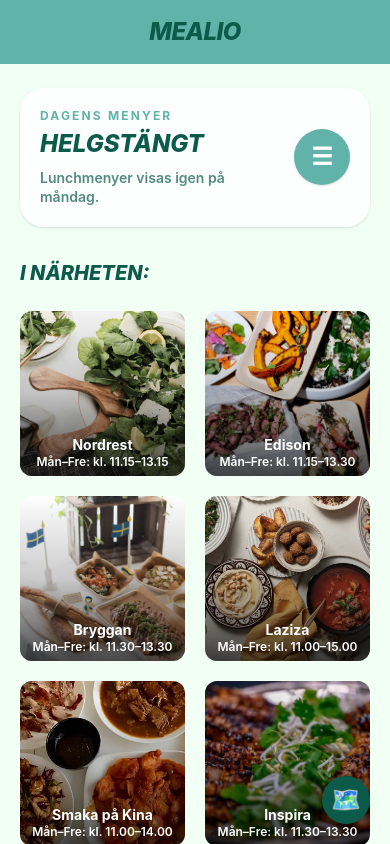
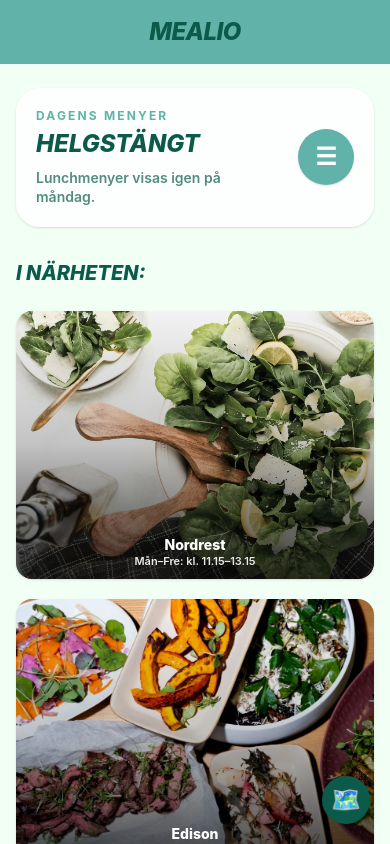
Before and after one commit to benjamin-burton7/Mealio, a React (Vite) app in the folder mealio.client/: page / in a window 390 px wide. Shown: the top 844 px of the page. Built offline with nearby package versions, Linux system fonts and the light colour scheme.

Commit message:
Make responsive design fit better for windows-mode

```diff
--- a/mealio.client/src/components/ActivityCard.tsx
+++ b/mealio.client/src/components/ActivityCard.tsx
@@ -16,16 +16,24 @@ export default function ActivityCard({
   return (
     <Link
       to={`/restaurant/${id}`}
-      className="relative aspect-square w-full overflow-hidden rounded-xl transition-transform active:scale-95"
+      className="group relative aspect-[4/3] w-full overflow-hidden rounded-2xl shadow-sm transition-transform active:scale-95 sm:aspect-square"
       aria-label={`Visa meny för ${title}`}
     >
-      <img src={image} alt={title} className="h-full w-full object-cover" />
+      <img
+        src={image}
+        alt={title}
+        className="h-full w-full object-cover transition-transform duration-300 group-hover:scale-105"
+      />
 
-      <div className="absolute inset-0 bg-gradient-to-t from-black/70 via-black/20 to-transparent" />
+      <div className="absolute inset-0 bg-gradient-to-t from-black/75 via-black/20 to-transparent" />
 
-      <div className="absolute inset-x-2 bottom-2 text-center text-white">
-        <p className="text-sm font-bold leading-none">{title}</p>
-        <p className="mt-1 text-xs font-semibold leading-none">{schedule}</p>
+      <div className="absolute inset-x-3 bottom-3 text-center text-white">
+        <p className="text-sm font-extrabold leading-none sm:text-base">
+          {title}
+        </p>
+        <p className="mt-1 text-[11px] font-semibold leading-none opacity-90 sm:text-xs">
+          {schedule}
+        </p>
       </div>
     </Link>
   );
--- a/mealio.client/src/pages/Home.tsx
+++ b/mealio.client/src/pages/Home.tsx
@@ -11,14 +11,14 @@ export default function Home() {
 
       <MapButton restaurants={restaurants} />
 
-      <main className="px-5 pt-6">
+      <main className="mx-auto w-full max-w-6xl px-4 pt-6 pb-10 sm:px-6 lg:px-8">
         <TodayMenuList restaurants={restaurants} />
 
         <h2 className="mb-6 text-xl font-extrabold uppercase italic text-[#0B5A4A]">
           I NÄRHETEN:
         </h2>
 
-        <div className="grid grid-cols-2 gap-5">
+        <div className="grid grid-cols-1 gap-5 min-[420px]:grid-cols-2 md:grid-cols-3 xl:grid-cols-4">
           {restaurants.map((restaurant) => (
             <ActivityCard
               key={restaurant.id}
```
